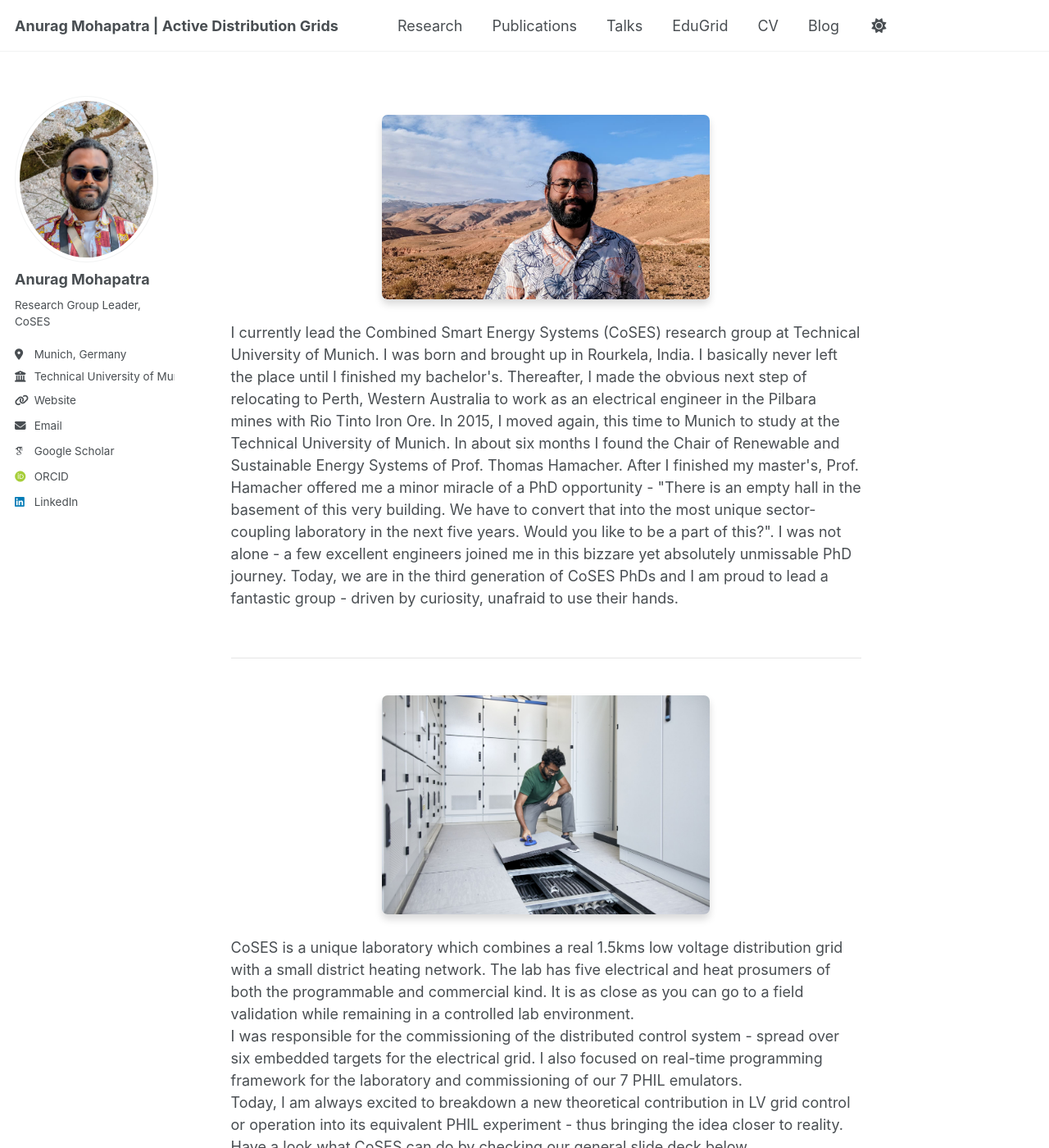
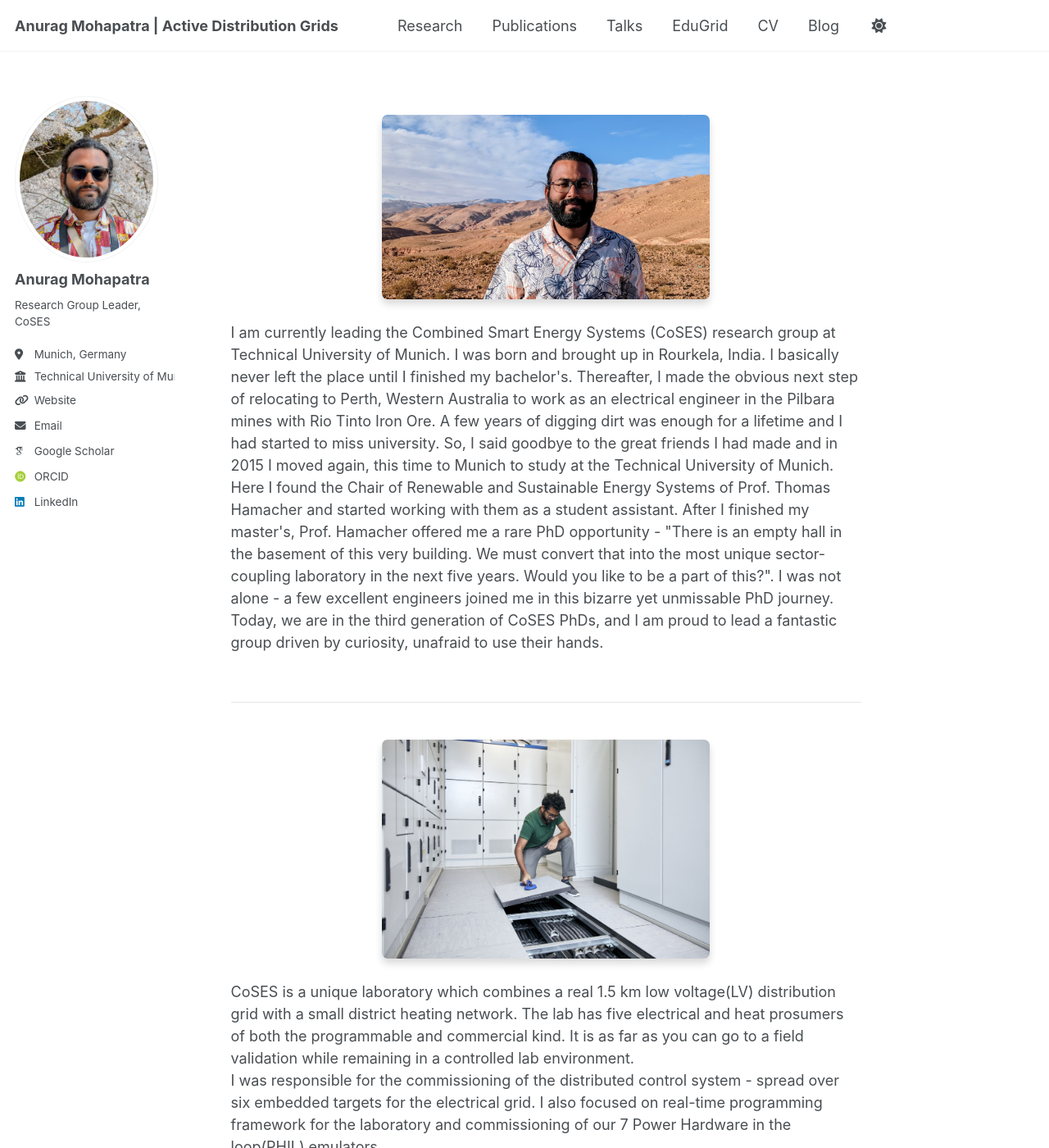
Before and after one commit to anuragmohapatra90/anuragmohapatra90.github.io, a Jekyll site: the page built from _pages/about.md, in a window 1280 px wide and 1400 px high. Shown: the whole window at 82% size. Built offline with Jekyll 4.4.1, drawn with Linux system fonts in a browser that asks for light colours; some web fonts are replaced; a script that is not in the unit is left out; some of the changed text lies outside the part shown.

Commit message:
final edits to bio

```diff
--- a/_pages/about.md
+++ b/_pages/about.md
@@ -13,8 +13,8 @@ author_profile: true
 
   <div class="home-text" style="padding-right: 0;">
     <p>
-      I currently lead the Combined Smart Energy Systems (CoSES) research group at Technical University of Munich. I was born and brought up in Rourkela, India. I basically never left the place until I finished my bachelor's. Thereafter, I made the obvious next step of relocating to Perth, Western Australia to work as an electrical engineer in the Pilbara mines with Rio Tinto Iron Ore. In 2015, I moved again, this time to Munich to study at the Technical University of Munich. In about six months I found the Chair of Renewable and Sustainable Energy Systems of Prof. Thomas Hamacher. After I finished my master's, Prof. Hamacher offered me a minor miracle of a PhD opportunity - "There is an empty hall in the basement of this very building. We have to convert that into the most unique sector-coupling laboratory in the next five years. Would you like to be a part of this?". I was not alone - a few excellent engineers joined me in this bizzare yet absolutely unmissable PhD journey. Today, we are in the third generation of CoSES PhDs and I am proud to lead a fantastic group - driven by curiosity, unafraid to use their hands.
-    </p>
+    I am currently leading the Combined Smart Energy Systems (CoSES) research group at Technical University of Munich. I was born and brought up in Rourkela, India. I basically never left the place until I finished my bachelor's. Thereafter, I made the obvious next step of relocating to Perth, Western Australia to work as an electrical engineer in the Pilbara mines with Rio Tinto Iron Ore. A few years of digging dirt was enough for a lifetime and I had started to miss university. So, I said goodbye to the great friends I had made and in 2015 I moved again, this time to Munich to study at the Technical University of Munich. Here I found the Chair of Renewable and Sustainable Energy Systems of Prof. Thomas Hamacher and started working with them as a student assistant. After I finished my master's, Prof. Hamacher offered me a rare PhD opportunity - "There is an empty hall in the basement of this very building. We must convert that into the most unique sector-coupling laboratory in the next five years. Would you like to be a part of this?". I was not alone - a few excellent engineers joined me in this bizarre yet unmissable PhD journey. Today, we are in the third generation of CoSES PhDs, and I am proud to lead a fantastic group driven by curiosity, unafraid to use their hands.
+	</p>
   </div>
 
 </div>
@@ -29,11 +29,11 @@ author_profile: true
 
   <div class="home-text" style="padding-right: 0;">
     <p>
-      CoSES is a unique laboratory which combines a real 1.5kms low voltage distribution grid with a small district heating network. The lab has five electrical and heat prosumers of both the programmable and commercial kind. It is as close as you can go to a field validation while remaining in a controlled lab environment.
+      CoSES is a unique laboratory which combines a real 1.5 km low voltage(LV) distribution grid with a small district heating network. The lab has five electrical and heat prosumers of both the programmable and commercial kind. It is as far as you can go to a field validation while remaining in a controlled lab environment.
       <br>
-      I was responsible for the commissioning of the distributed control system - spread over six embedded targets for the electrical grid. I also focused on real-time programming framework for the laboratory and commissioning of our 7 PHIL emulators.
+      I was responsible for the commissioning of the distributed control system - spread over six embedded targets for the electrical grid. I also focused on real-time programming framework for the laboratory and commissioning of our 7 Power Hardware in the loop(PHIL) emulators.
 	  <br>
-	  Today, I am always excited to breakdown a new theoretical contribution in LV grid control or operation into its equivalent PHIL experiment - thus bringing the idea closer to reality. Have a look what CoSES can do by checking our general slide deck below.
+	  Today, I am always excited to convert a new theoretical contribution in LV grid control or operation into its equivalent PHIL experiment - thus bringing the idea closer to reality. Have a look what CoSES can do by checking our general slide deck below.
       <br><br>
       <a href="/files/CoSES_Lab_Overview.pdf" class="btn btn--info">Download Lab Overview (PDF)</a>
     </p>
```
